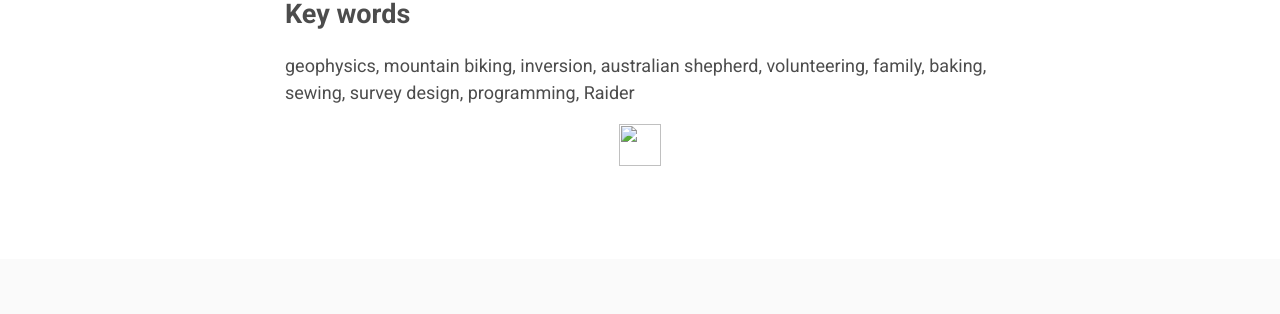
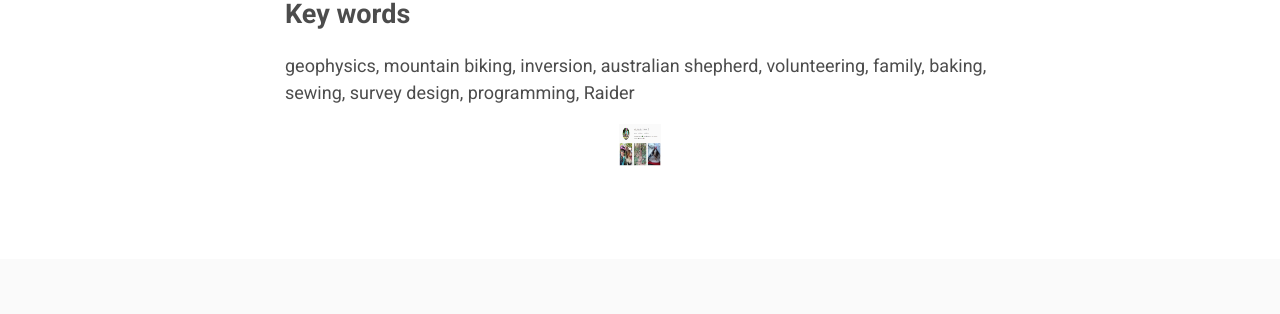
Before and after one commit to sdevriese/sdevriese.github.io, a Jekyll site: the page built from index.markdown, in a window 1280 px wide. Shown: the part 461-775 px from the top of the page. Built offline with Jekyll 4.4.1, drawn with Linux system fonts in a browser that asks for light colours.

Commit message:
Update index.markdown

```diff
--- a/index.markdown
+++ b/index.markdown
@@ -13,6 +13,6 @@
 
 <center>
 <a href="https://www.instagram.com/mtb_rider_bc/">
-  <img src="sdevriese.github.io/_posts/img/insta.PNG" style="width:42px;height:42px;border:0;">
+  <img src="https://github.com/sdevriese/sdevriese.github.io/raw/master/_posts/img/insta.PNG?raw=true" style="width:42px;height:42px;border:0;">
 </a>
 </center>
```
